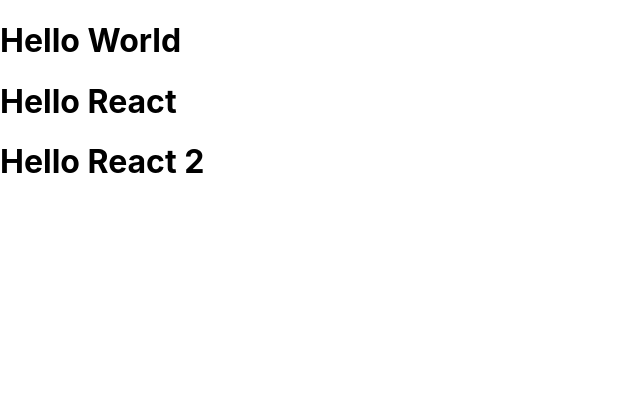
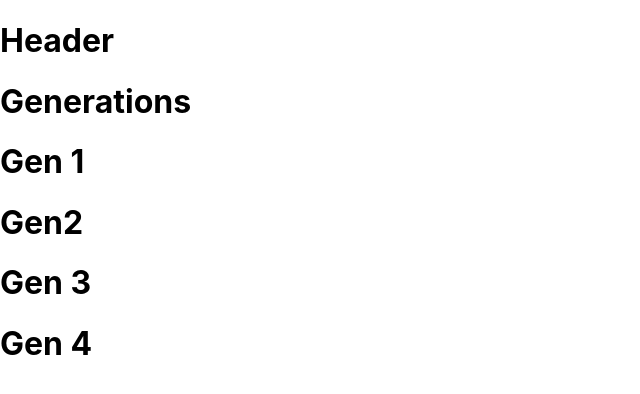
Before and after one commit to deadpool-leher/front_end_exrc13, a React (Create React App) app: page / in a window 1280 px wide. Shown: the top 394 px of the page, without its empty margins (0-640 px from the left). Built offline with nearby package versions, Linux system fonts and the light colour scheme.

Commit message:
adding components

```diff
--- a/src/App.js
+++ b/src/App.js
@@ -1,12 +1,9 @@
-import Hello from "./components/Hello";
-import World from "./components/Word";
+import React from "react";
+import Header from "./components/Header";
 const App = () => {
   return (
-    /* JSX */
     <div>
-      <h1>Hello World</h1>
-      <Hello />
-      <World />
+      <Header />
     </div>
   );
 };
--- a/src/components/Gen1/index.js
+++ b/src/components/Gen1/index.js
@@ -0,0 +1,5 @@
+const Gen1 = () => {
+  return <h1> Gen 1 </h1>;
+};
+
+export default Gen1;
--- a/src/components/Gen2/index.js
+++ b/src/components/Gen2/index.js
@@ -0,0 +1,5 @@
+const Gen2 = () => {
+  return <h1> Gen2 </h1>;
+};
+
+export default Gen2;
--- a/src/components/Gen3/index.js
+++ b/src/components/Gen3/index.js
@@ -0,0 +1,5 @@
+const Gen3 = () => {
+  return <h1> Gen 3 </h1>;
+};
+
+export default Gen3;
--- a/src/components/Gen4/index.js
+++ b/src/components/Gen4/index.js
@@ -0,0 +1,5 @@
+const Gen4 = () => {
+  return <h1> Gen 4 </h1>;
+};
+
+export default Gen4;
--- a/src/components/Generations/index.js
+++ b/src/components/Generations/index.js
@@ -0,0 +1,17 @@
+import Gen1 from "../Gen1";
+import Gen2 from "../Gen2";
+import Gen3 from "../Gen3";
+import Gen4 from "../Gen4";
+const Generations = () => {
+  return (
+    <div>
+      <h1>Generations</h1>
+      <Gen1 />
+      <Gen2 />
+      <Gen3 />
+      <Gen4 />
+    </div>
+  );
+};
+
+export default Generations;
--- a/src/components/Header/index.js
+++ b/src/components/Header/index.js
@@ -0,0 +1,11 @@
+import Generations from "../Generations";
+const Header = () => {
+  return (
+    <div>
+      <h1>Header</h1>
+      <Generations />
+    </div>
+  );
+};
+
+export default Header;
```
